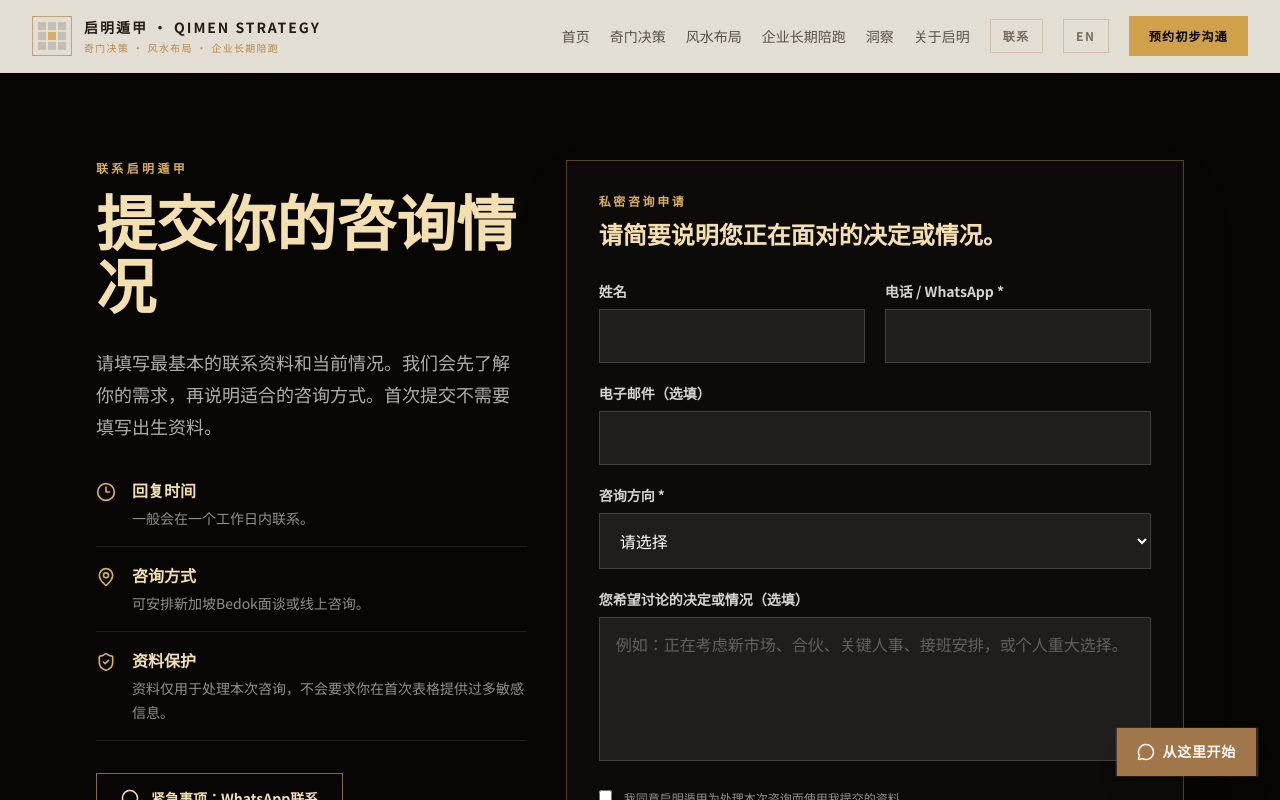
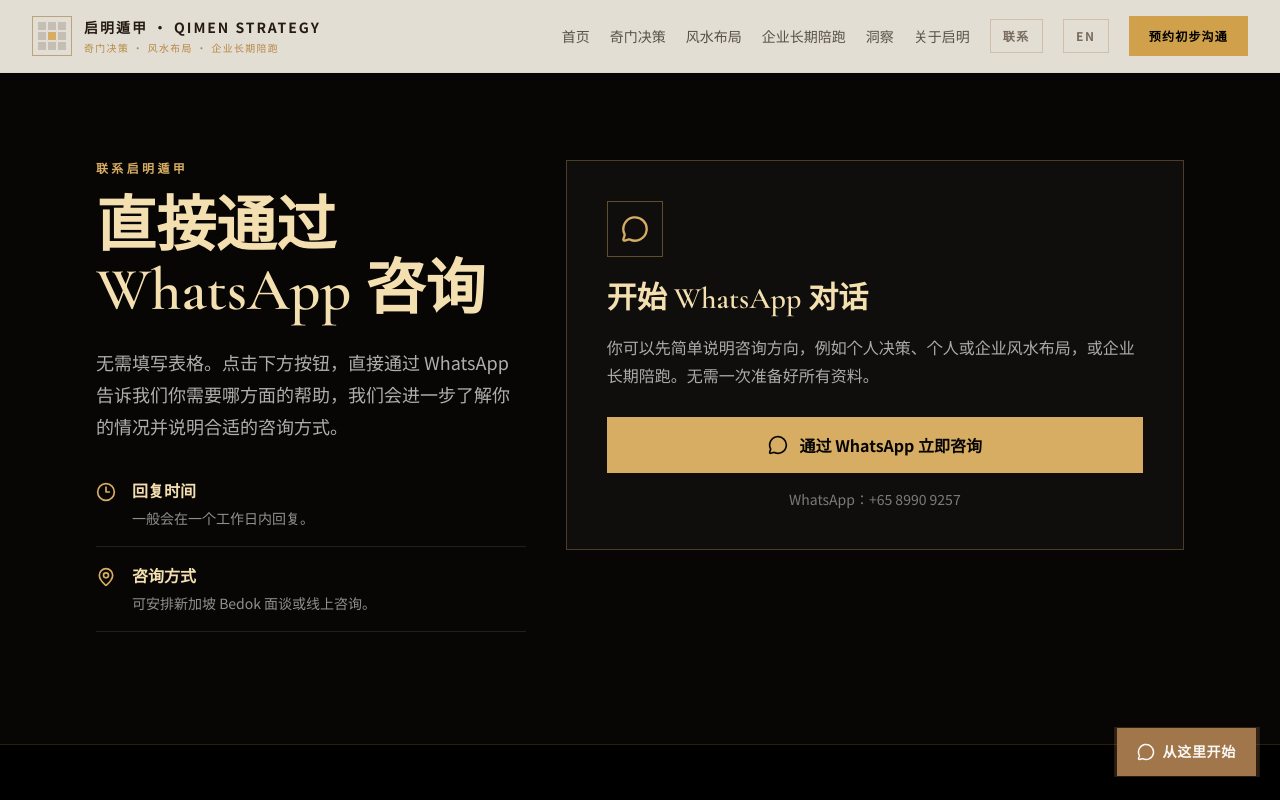
Before and after one commit to BODHIWONG/qmfeng-website, a Next.js app: page /contact in a window 1280 px wide. Shown: the top 800 px of the page. Built offline with nearby package versions, Linux system fonts and the light colour scheme.

Commit message:
Replace contact form with WhatsApp consultation

```diff
--- a/components/contact-page-content.tsx
+++ b/components/contact-page-content.tsx
@@ -1,7 +1,6 @@
 "use client";
 
-import { Clock3, MapPin, MessageCircle, ShieldCheck } from "lucide-react";
-import ConsultationForm from "@/components/consultation-form";
+import { Clock3, MapPin, MessageCircle } from "lucide-react";
 import FloatingActions from "@/components/floating-actions";
 import Footer from "@/components/footer";
 import Navbar from "@/components/navbar";
@@ -23,12 +22,12 @@ export default function ContactPageContent() {
               className="mt-5 text-4xl font-semibold leading-[1.05] text-[#f4dfb0] md:text-6xl"
               style={{ fontFamily: "var(--font-cormorant), var(--font-noto-serif), serif" }}
             >
-              {t("提交你的咨询情况", "Submit Your Consultation Enquiry")}
+              {t("直接通过 WhatsApp 咨询", "Chat with Us on WhatsApp")}
             </h1>
             <p className="mt-6 max-w-xl text-base leading-8 text-white/68 md:text-lg">
               {t(
-                "请填写最基本的联系资料和当前情况。我们会先了解你的需求，再说明适合的咨询方式。首次提交不需要填写出生资料。",
-                "Share only the essential contact information and a brief description of your situation. We will review the enquiry and explain the suitable consultation pathway. Birth details are not required at this stage."
+                "无需填写表格。点击下方按钮，直接通过 WhatsApp 告诉我们你需要哪方面的帮助，我们会进一步了解你的情况并说明合适的咨询方式。",
+                "No enquiry form is needed. Use the button to message us directly on WhatsApp. Tell us what you need help with, and we will learn more about your situation and explain the suitable consultation options."
               )}
             </p>
 
@@ -38,7 +37,7 @@ export default function ContactPageContent() {
                 <div>
                   <p className="font-semibold text-[#f4dfb0]">{t("回复时间", "Response Time")}</p>
                   <p className="mt-1 text-sm leading-6 text-white/55">
-                    {t("一般会在一个工作日内联系。", "We normally respond within one business day.")}
+                    {t("一般会在一个工作日内回复。", "We normally respond within one business day.")}
                   </p>
                 </div>
               </div>
@@ -47,33 +46,42 @@ export default function ContactPageContent() {
                 <div>
                   <p className="font-semibold text-[#f4dfb0]">{t("咨询方式", "Consultation Mode")}</p>
                   <p className="mt-1 text-sm leading-6 text-white/55">
-                    {t("可安排新加坡Bedok面谈或线上咨询。", "Consultations are available in Bedok, Singapore or online.")}
-                  </p>
-                </div>
-              </div>
-              <div className="flex items-start gap-4 border-b border-white/10 pb-4">
-                <ShieldCheck className="mt-1 shrink-0 text-[#d6ad63]" size={20} />
-                <div>
-                  <p className="font-semibold text-[#f4dfb0]">{t("资料保护", "Data Protection")}</p>
-                  <p className="mt-1 text-sm leading-6 text-white/55">
-                    {t("资料仅用于处理本次咨询，不会要求你在首次表格提供过多敏感信息。", "Your information is used to process this enquiry. Excessive sensitive information is not requested in the first form.")}
+                    {t("可安排新加坡 Bedok 面谈或线上咨询。", "Consultations are available in Bedok, Singapore or online.")}
                   </p>
                 </div>
               </div>
             </div>
+          </section>
 
+          <section className="border border-[#d6ad63]/30 bg-white/[0.03] p-6 md:p-10">
+            <div className="flex h-14 w-14 items-center justify-center border border-[#d6ad63]/40 text-[#d6ad63]">
+              <MessageCircle size={28} />
+            </div>
+            <h2
+              className="mt-6 text-2xl font-semibold text-[#f4dfb0] md:text-3xl"
+              style={{ fontFamily: "var(--font-cormorant), var(--font-noto-serif), serif" }}
+            >
+              {t("开始 WhatsApp 对话", "Start a WhatsApp Conversation")}
+            </h2>
+            <p className="mt-4 text-sm leading-7 text-white/65 md:text-base">
+              {t(
+                "你可以先简单说明咨询方向，例如个人决策、个人或企业风水布局，或企业长期陪跑。无需一次准备好所有资料。",
+                "You can briefly describe your enquiry, such as personal decision-making, personal or business Feng Shui planning, or long-term business advisory. You do not need to prepare every detail in advance."
+              )}
+            </p>
             <a
-              href="https://wa.me/6589593499?text=Hello%20Qimen%20Strategy%2C%20I%20have%20an%20urgent%20enquiry.%20My%20situation%20is%3A"
+              href="https://wa.me/6589909257?text=你好，启明遁甲，我想咨询服务。"
               target="_blank"
               rel="noopener noreferrer"
-              className="mt-8 inline-flex items-center gap-3 border border-[#d6ad63]/60 px-6 py-3.5 text-sm font-bold text-[#f4dfb0] hover:bg-[#d6ad63]/10"
+              className="mt-7 inline-flex w-full items-center justify-center gap-3 bg-[#d6ad63] px-6 py-4 text-sm font-bold text-[#070604] transition hover:bg-[#f0d49b] md:text-base"
             >
-              <MessageCircle size={18} />
-              {t("紧急事项：WhatsApp联系", "Urgent Enquiry: Contact on WhatsApp")}
+              <MessageCircle size={20} />
+              {t("通过 WhatsApp 立即咨询", "Enquire on WhatsApp")}
             </a>
+            <p className="mt-4 text-center text-sm text-white/45">
+              {t("WhatsApp：+65 8990 9257", "WhatsApp: +65 8990 9257")}
+            </p>
           </section>
-
-          <ConsultationForm />
         </div>
       </main>
       <Footer />
```
